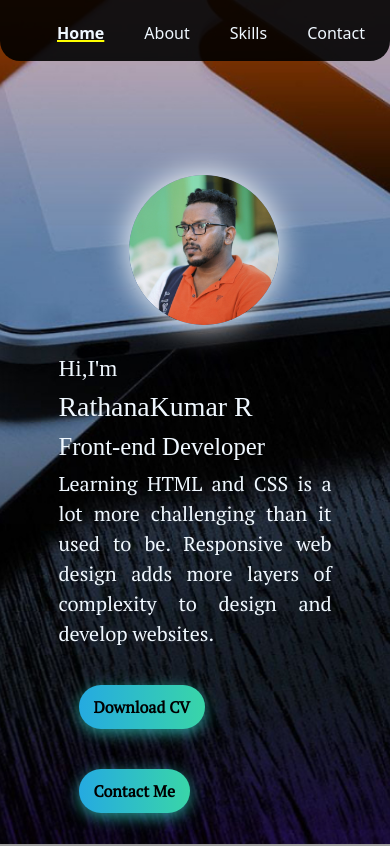
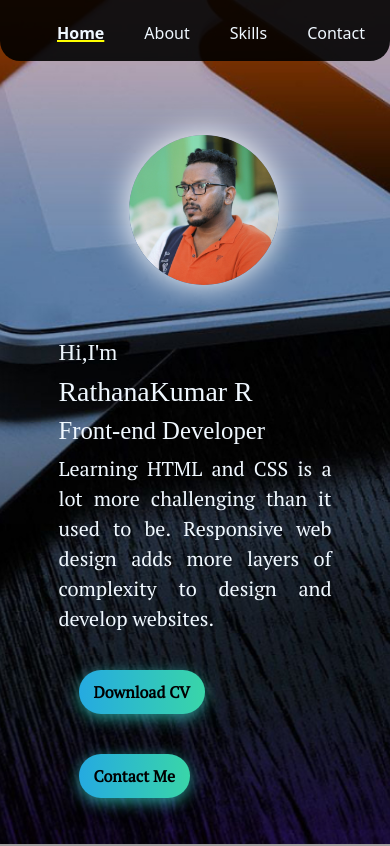
Before and after one commit to Rathan077/Portfolio, a React (Create React App) app: page / in a window 390 px wide. Shown: the top 846 px of the page. Built offline with nearby package versions, Linux system fonts and the light colour scheme; grey boxes are pictures that could not be loaded; a web font is replaced by a local one.

Commit message:
11th commit

```diff
--- a/src/components/home/home.css
+++ b/src/components/home/home.css
@@ -94,7 +94,7 @@
 
     .content {
         margin: 0;
-        padding: 14% 15% 5% 15%;
+        padding: 10% 15% 5% 15%;
 
 
 
@@ -104,7 +104,7 @@
         width: 150px;
         height: 150px;
         left: 70px;
-        top: 120px;
+        top: 80px;
         align-items: center;
         justify-content: center;
     }
--- a/src/components/home/home.js
+++ b/src/components/home/home.js
@@ -18,7 +18,7 @@ function Home() {
           Responsive web design adds more layers of complexity to design and
           develop websites.
         </p>
-        <a href="https://drive.google.com/file/d/1746OpgCRdzIZWXnLAJyFcF97do0KOfhO/view?usp=share_link">
+        <a href="https://drive.google.com/file/d/1l6mgKLZuJT2RbiyFL_g2sfjU8MaInApw/view?usp=share_link">
           <button className="cv">Download CV</button>
         </a>
         <Link
```
